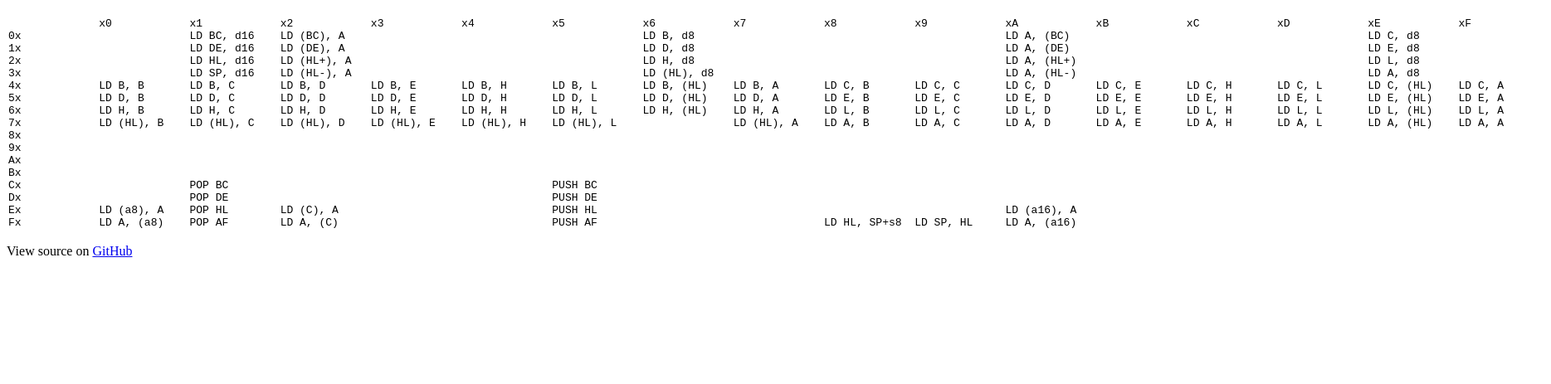
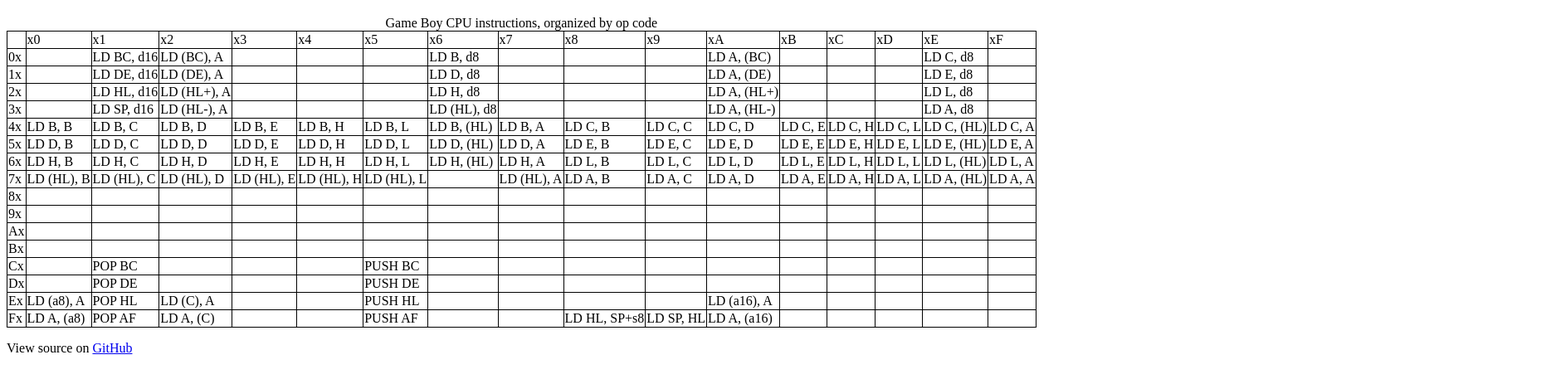
Before and after one commit to meganesu/generate-gb-opcodes, a React app: page / in a window 1280 px wide. Shown: the part 61-524 px from the top of the page at 83% size, 1869 px wide, since content can reach past the window. Built offline with nearby package versions, Linux system fonts and the light colour scheme.

Commit message:
Replace OpCodeTable dangerouslySetInnerHTML with td cells

```diff
--- a/index.css
+++ b/index.css
@@ -1,3 +1,7 @@
 #op-code-table {
-  font-family: monospace;
+  border-collapse: collapse;
 }
+
+#op-code-table td {
+  border: 1px solid black;
+}
--- a/src/components/op-code-table/index.js
+++ b/src/components/op-code-table/index.js
@@ -1,5 +1,5 @@
 import instructionGenerators from '../../generators';
-import { createInitialOpCodesGrid, setCellForOpCode, buildGridString } from '../../helpers/grid-helpers';
+import { createInitialOpCodesGrid, setCellForOpCode } from '../../helpers/grid-helpers';
 
 // Set up:
 const opCodesGrid = createInitialOpCodesGrid(); // opCodesGrid: Array[17][17]
@@ -22,12 +22,27 @@
   setCellForOpCode(instruction.opCode, instruction, opCodesGrid);
 });
 
-const OpCodeTable = () => {
-  const text = buildGridString(opCodesGrid);
-
-  return (
-    <table id="op-code-table" dangerouslySetInnerHTML={{__html: text}}></table>
-  );
-};
+const OpCodeTable = () => (
+  <table id="op-code-table">
+    <caption>Game Boy CPU instructions, organized by op code</caption>
+    <tbody>
+    {
+      opCodesGrid.map(gridRow => (
+        <tr>
+          {
+            gridRow.map(gridCell => (
+              <td>
+              {
+                gridCell.mnemonic ? gridCell.mnemonic : gridCell
+              }
+              </td>
+            ))
+          }
+        </tr>
+      ))
+    }
+    </tbody>
+  </table>
+);
 
 export default OpCodeTable;
--- a/src/helpers/grid-helpers.js
+++ b/src/helpers/grid-helpers.js
@@ -54,21 +54,3 @@
   }
   grid[row][column] = value;
 }
-
-export const buildGridString = grid => {
-  let stringToPrint = '';
-  for (var row = 0; row < grid.length; row++) {
-    stringToPrint = stringToPrint.concat(buildRowString(grid[row]).replace(/ /g, '&nbsp;'), '<br />');
-  }
-
-  return stringToPrint;
-}
-
-const buildRowString = rowArray => {
-  let stringToPrint = '';
-  for (var i = 0; i < rowArray.length; i++) {
-    const mnemonic = rowArray[i].mnemonic || rowArray[i] || '';
-    stringToPrint = stringToPrint.concat(mnemonic.padEnd(14, ' '));
-  }
-  return stringToPrint;
-}
```
Also changed, not shown: src/components/op-code-table/index.spec.js (+3 -0 lines).
